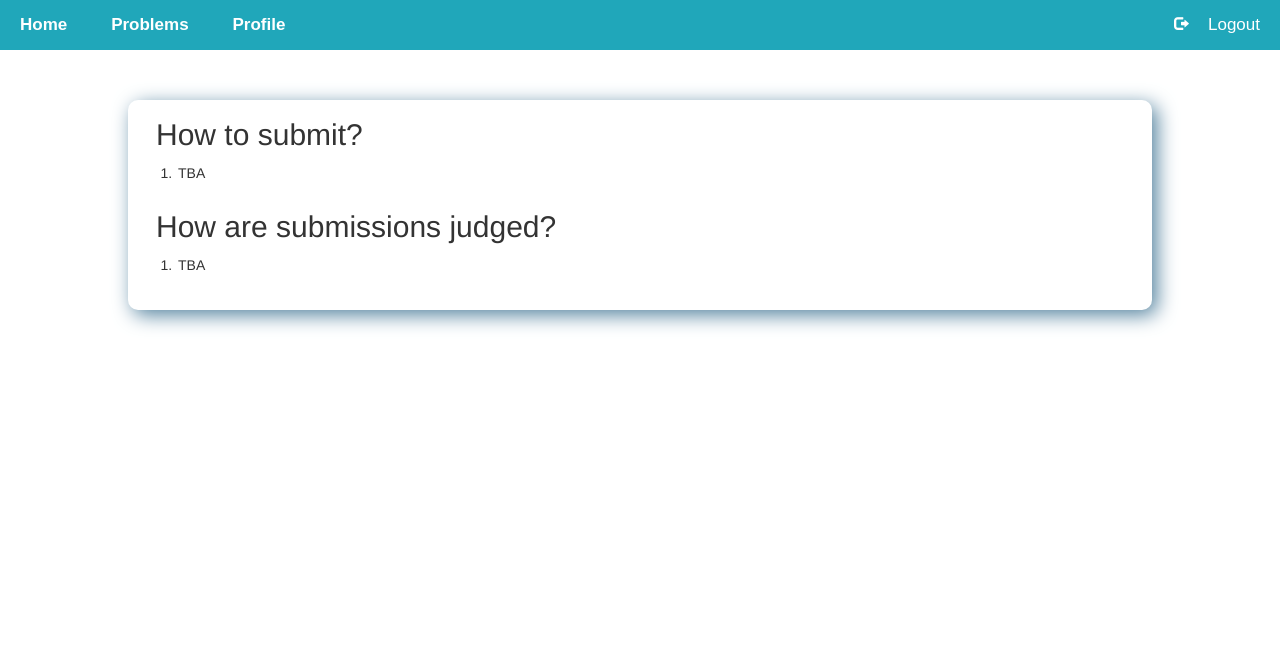
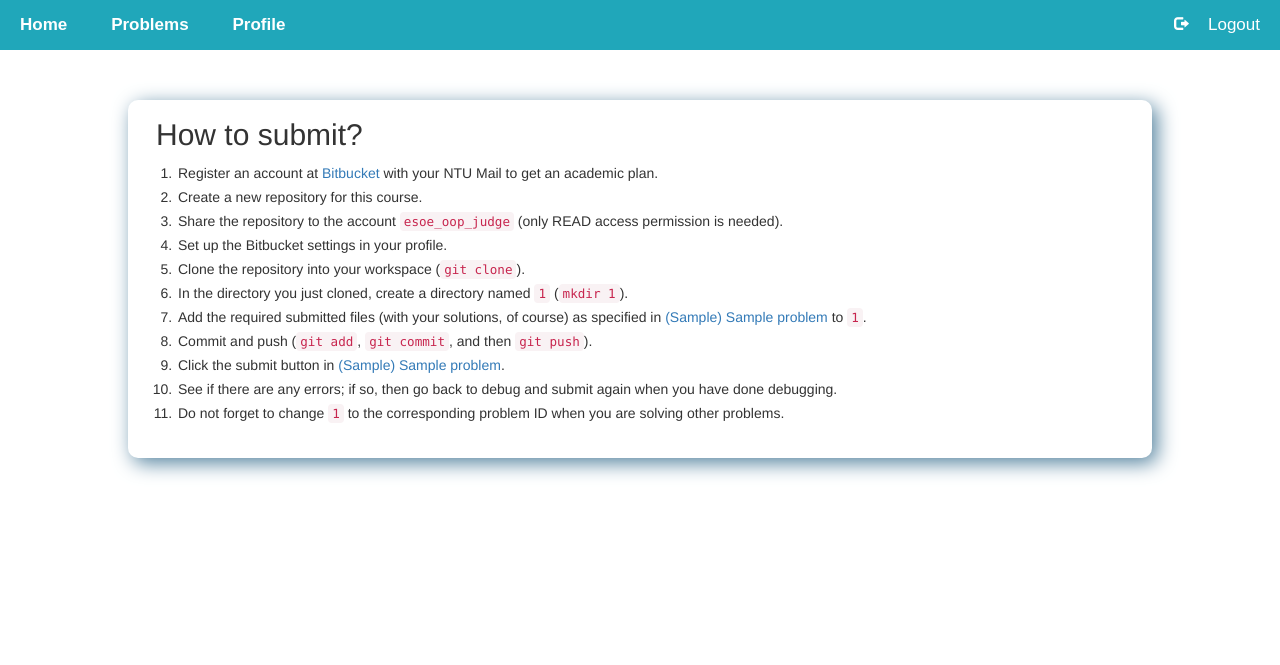
Before and after one commit to hyl0327/esoe_oop_judge, a Django app: page / in a window 1280 px wide. Shown: the top 665 px of the page. Run offline with Django 3.2, Linux system fonts and the light colour scheme; a user stored in the database is signed in; tables that the repository leaves empty hold one stand-in row (values such as "Sample post"); some libraries are stand-ins or nearby versions.

```diff
--- a/web/judge/templates/judge/index.html
+++ b/web/judge/templates/judge/index.html
@@ -10,12 +10,52 @@
 <div id="index_div">
   <h2>How to submit?</h2>
   <ol>
-    <li>TBA</li>
-  </ol>
-
-  <h2>How are submissions judged?</h2>
-  <ol>
-    <li>TBA</li>
+    <li>
+      Register an account at
+      <a href="https://bitbucket.org/" target="_blank">Bitbucket</a> with your
+      NTU Mail to get an academic plan.
+    </li>
+    <li>
+      Create a new repository for this course.
+    </li>
+    <li>
+      Share the repository to the account
+      <code>{{ bitbucket_account }}</code> (only READ access permission is
+      needed).
+    </li>
+    <li>
+      Set up the Bitbucket settings in your profile.
+    </li>
+    <li>
+      Clone the repository into your workspace (<code>git clone</code>).
+    </li>
+    <li>
+      In the directory you just cloned, create a directory named
+      <code>{{ sample_problem.pk }}</code>
+      (<code>mkdir {{ sample_problem.pk }}</code>).
+    </li>
+    <li>
+      Add the required submitted files (with your solutions, of course) as
+      specified in
+      <a href={% url 'judge:problem_detail' pk=sample_problem.pk %}>{{ sample_problem }}</a>
+      to <code>{{ sample_problem.pk }}</code>.
+    </li>
+    <li>
+      Commit and push
+      (<code>git add</code>, <code>git commit</code>, and then <code>git push</code>).
+    </li>
+    <li>
+      Click the submit button in
+      <a href={% url 'judge:problem_detail' pk=sample_problem.pk %}>{{ sample_problem }}</a>.
+    </li>
+    <li>
+      See if there are any errors; if so, then go back to debug and submit again
+      when you have done debugging.
+    </li>
+    <li>
+      Do not forget to change <code>{{ sample_problem.pk }}</code> to the
+      corresponding problem ID when you are solving other problems.
+    </li>
   </ol>
 </div>
 {% endblock %}
--- a/web/judge/views.py
+++ b/web/judge/views.py
@@ -21,7 +21,12 @@ from django.contrib.auth.forms import PasswordChangeForm
 from .forms import ProfileUpdateBitbucketForm
 
 def index(request):
-    return render(request, 'judge/index.html')
+    sample_problem = Problem.objects.get(pk=1)
+
+    return render(request,
+                  'judge/index.html',
+                  {'bitbucket_account': config.BITBUCKET_ACCOUNT,
+                   'sample_problem': sample_problem})
 
 def login(request):
     # users should not be able to log in again if there're already logged in
```
